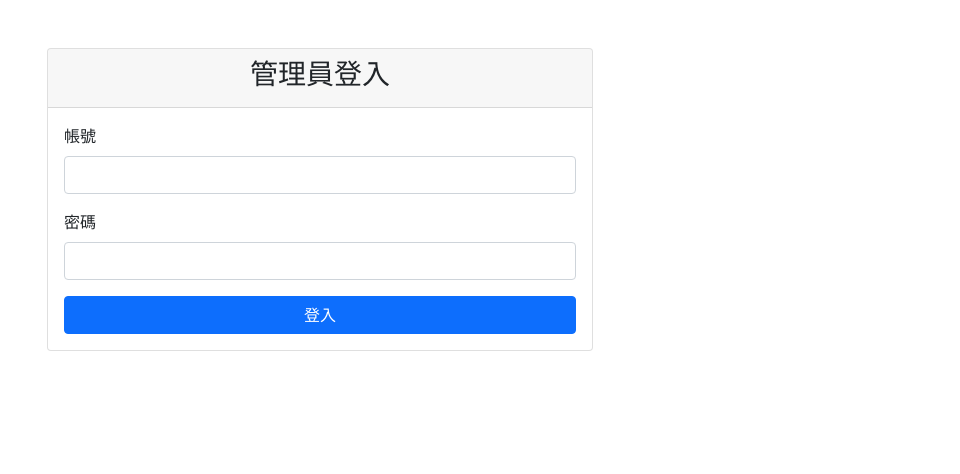
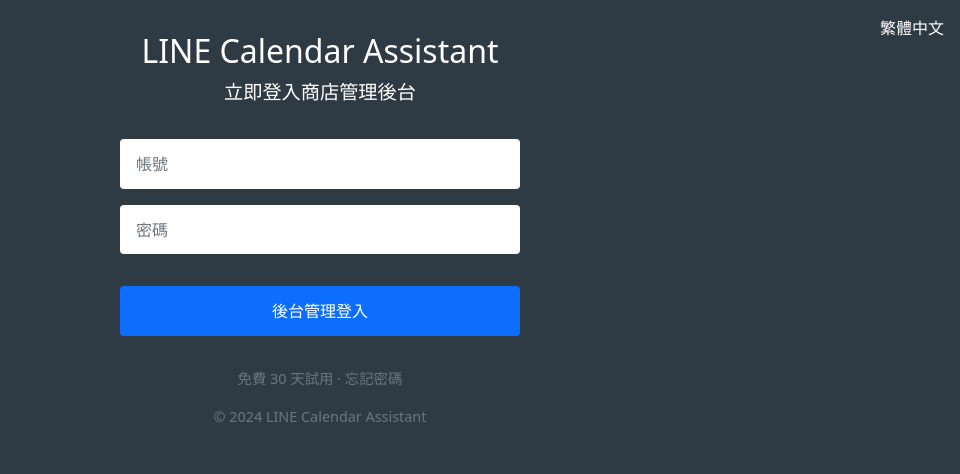
Before and after one commit to brantwu0322/line-calendar-assistant, a Flask app: template templates/admin_login.html in a window 1280 px wide. Shown: the top 474 px of the page, without its empty margins (320-1280 px from the left). Run offline with Flask 2, Linux system fonts and the light colour scheme; the template is opened without the code that fills it, so the values that code supplies are empty; parts of the project's set-up code (start-up, migrations or seed data) failed here and were passed over.

Commit message:
style: update admin login page design to match SHOPLINE style

```diff
--- a/templates/admin_login.html
+++ b/templates/admin_login.html
@@ -3,31 +3,95 @@
 <head>
     <title>LINE Calendar Assistant - 管理員登入</title>
     <link href="https://cdn.jsdelivr.net/npm/bootstrap@5.1.3/dist/css/bootstrap.min.css" rel="stylesheet">
+    <style>
+        body {
+            background-color: #2F3B44;
+            color: #ffffff;
+        }
+        .logo {
+            text-align: center;
+            margin-bottom: 2rem;
+        }
+        .logo h1 {
+            color: #ffffff;
+            font-size: 2rem;
+            margin-bottom: 0.5rem;
+        }
+        .logo p {
+            color: #ffffff;
+            font-size: 1.2rem;
+            margin-bottom: 2rem;
+        }
+        .login-form {
+            max-width: 400px;
+            margin: 0 auto;
+            padding: 2rem 0;
+        }
+        .form-control {
+            background-color: #ffffff;
+            border: none;
+            padding: 0.8rem 1rem;
+            margin-bottom: 1rem;
+            border-radius: 4px;
+        }
+        .form-control:focus {
+            box-shadow: none;
+            border: 2px solid #0d6efd;
+        }
+        .btn-login {
+            width: 100%;
+            padding: 0.8rem;
+            background-color: #0d6efd;
+            border: none;
+            border-radius: 4px;
+            color: #ffffff;
+            font-weight: 500;
+            margin-top: 1rem;
+        }
+        .btn-login:hover {
+            background-color: #0b5ed7;
+        }
+        .footer {
+            text-align: center;
+            margin-top: 2rem;
+            color: #6c757d;
+            font-size: 0.9rem;
+        }
+        .footer a {
+            color: #6c757d;
+            text-decoration: none;
+        }
+        .footer a:hover {
+            color: #ffffff;
+        }
+        .language-switch {
+            position: absolute;
+            top: 1rem;
+            right: 1rem;
+            color: #ffffff;
+        }
+    </style>
 </head>
 <body>
-    <div class="container mt-5">
-        <div class="row justify-content-center">
-            <div class="col-md-6">
-                <div class="card">
-                    <div class="card-header">
-                        <h3 class="text-center">管理員登入</h3>
-                    </div>
-                    <div class="card-body">
-                        <form method="POST" action="{{ url_for('admin_login') }}">
-                            <div class="mb-3">
-                                <label for="username" class="form-label">帳號</label>
-                                <input type="text" class="form-control" id="username" name="username" required>
-                            </div>
-                            <div class="mb-3">
-                                <label for="password" class="form-label">密碼</label>
-                                <input type="password" class="form-control" id="password" name="password" required>
-                            </div>
-                            <div class="d-grid">
-                                <button type="submit" class="btn btn-primary">登入</button>
-                            </div>
-                        </form>
-                    </div>
-                </div>
+    <div class="language-switch">
+        繁體中文
+    </div>
+    <div class="container">
+        <div class="login-form">
+            <div class="logo">
+                <h1>LINE Calendar Assistant</h1>
+                <p>立即登入商店管理後台</p>
+            </div>
+            <form method="POST" action="{{ url_for('admin_login') }}">
+                <input type="text" class="form-control" id="username" name="username" placeholder="帳號" required>
+                <input type="password" class="form-control" id="password" name="password" placeholder="密碼" required>
+                <button type="submit" class="btn btn-login">後台管理登入</button>
+            </form>
+            <div class="footer">
+                <p>
+                    <a href="#">免費 30 天試用</a> · <a href="#">忘記密碼</a>
+                </p>
+                <p>© 2024 LINE Calendar Assistant</p>
             </div>
         </div>
     </div>
```
